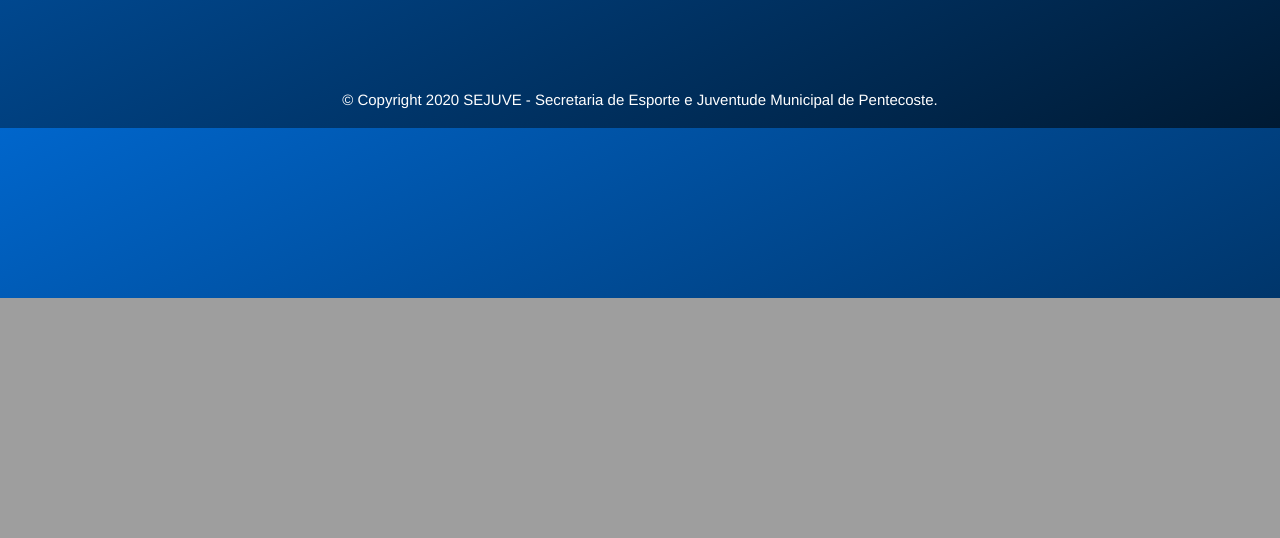
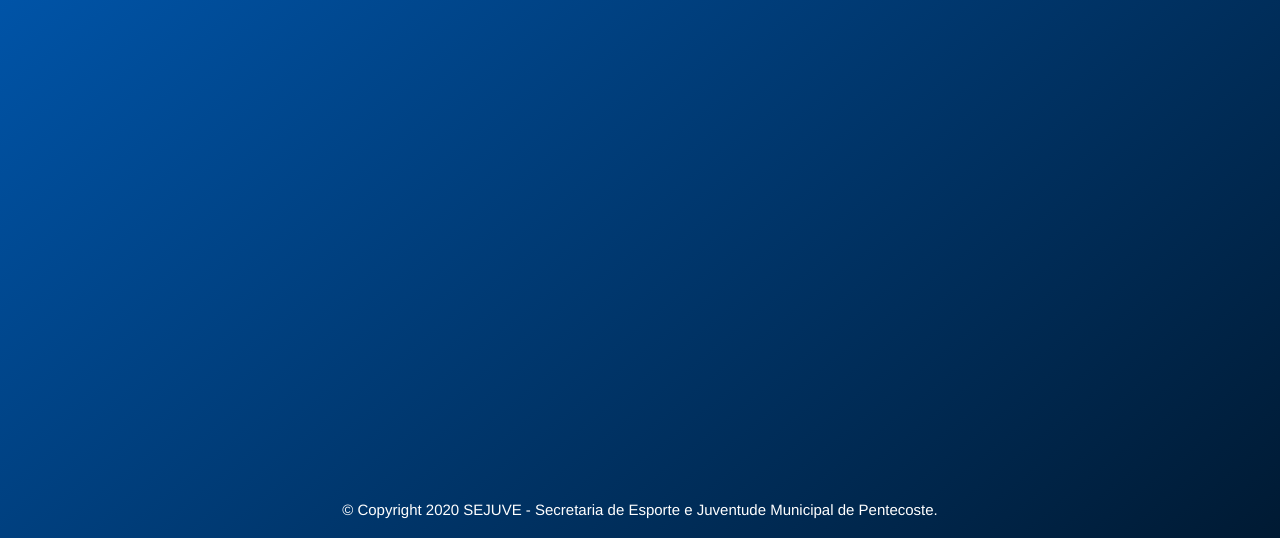
Before and after one commit to AlexDevoso/Sejuve_completo, a PHP site: page /noticia_requisitada.php in a window 1280 px wide. Shown: the part 502-1040 px from the top of the page. Before the commit the page ends 800 px from the top, so only its background shows below. Run offline with PHP 8.4, Linux system fonts and the light colour scheme; data comes from the database, SQL or seed files in the repository; data that the repository does not hold is empty; some libraries are stand-ins or nearby versions.

Commit message:
Add files via upload

```diff
--- a/noticia.php
+++ b/noticia.php
@@ -64,7 +64,7 @@
         </a>
         <div class="dropdown-menu" aria-labelledby="navbarDropdown">
           <a class="dropdown-item" href="eventos.html">Calendário</a>
-          <a class="dropdown-item" href="./noticia.php/">Notícia</a>
+          <a class="dropdown-item" href="#/">Notícia</a>
           <a class="dropdown-item" href="./Jogos_escolares/">Jogos Escolares</a>
           <a class="dropdown-item" href="./Jogos_escolares/interface/jogos.php">Futebol Municipal</a>
         </div>
--- a/noticia_requisitada.php
+++ b/noticia_requisitada.php
@@ -66,7 +66,7 @@
         </a>
         <div class="dropdown-menu" aria-labelledby="navbarDropdown">
           <a class="dropdown-item" href="eventos.html">Calendário</a>
-          <a class="dropdown-item" href="./noticia.php/">Notícia</a>
+          <a class="dropdown-item" href="./noticia.php">Notícia</a>
           <a class="dropdown-item" href="./Jogos_escolares/">Jogos Escolares</a>
           <a class="dropdown-item" href="./Jogos_escolares/interface/jogos.php">Futebol Municipal</a>
         </div>
@@ -119,10 +119,9 @@
 
 
 <div style="margin-top:20px">
-<div>
+</div>
 
-<div style="margin-top:90px;">
-
+<div style="margin-top:500px;">
 </div>
 
 <footer style="position: relative;
```
